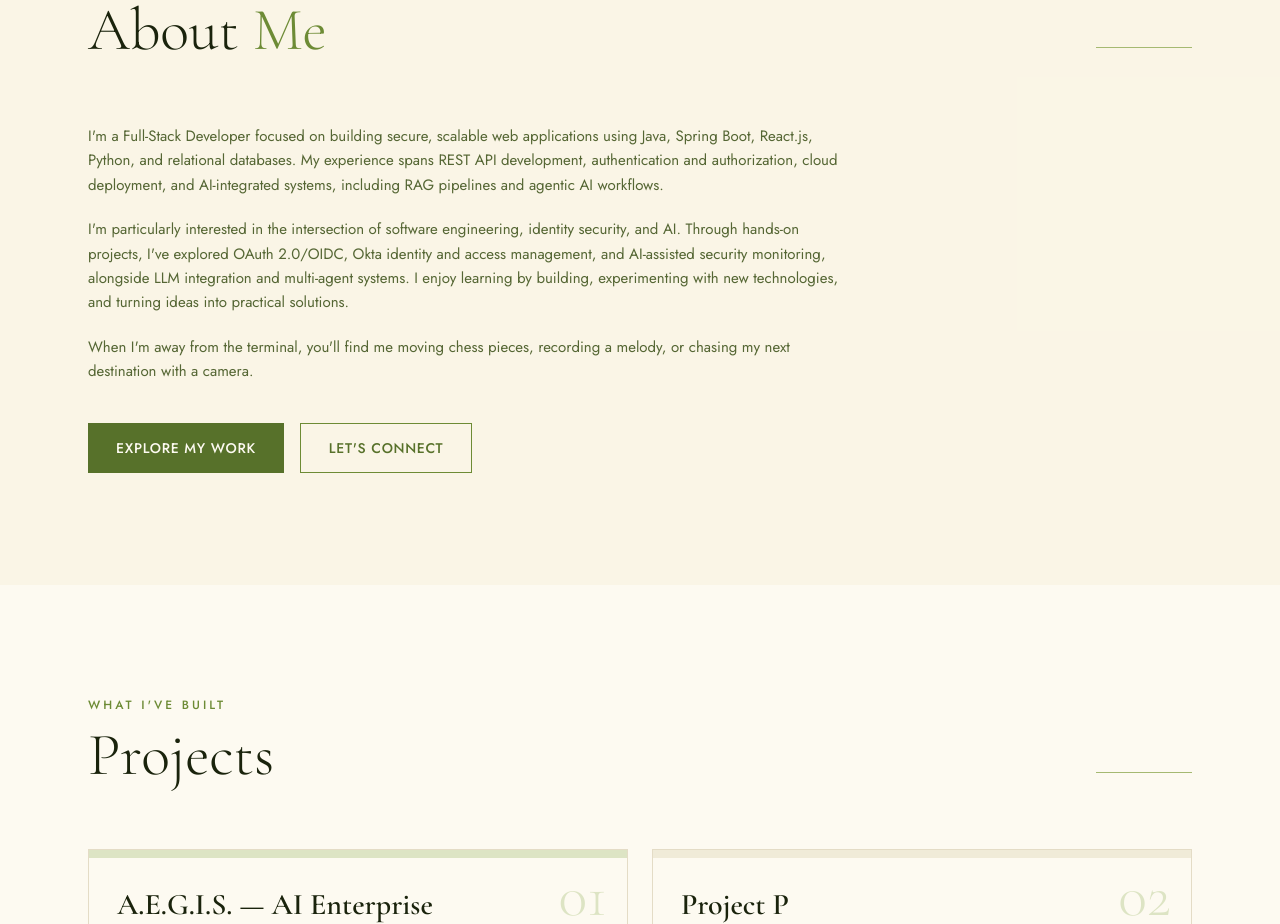
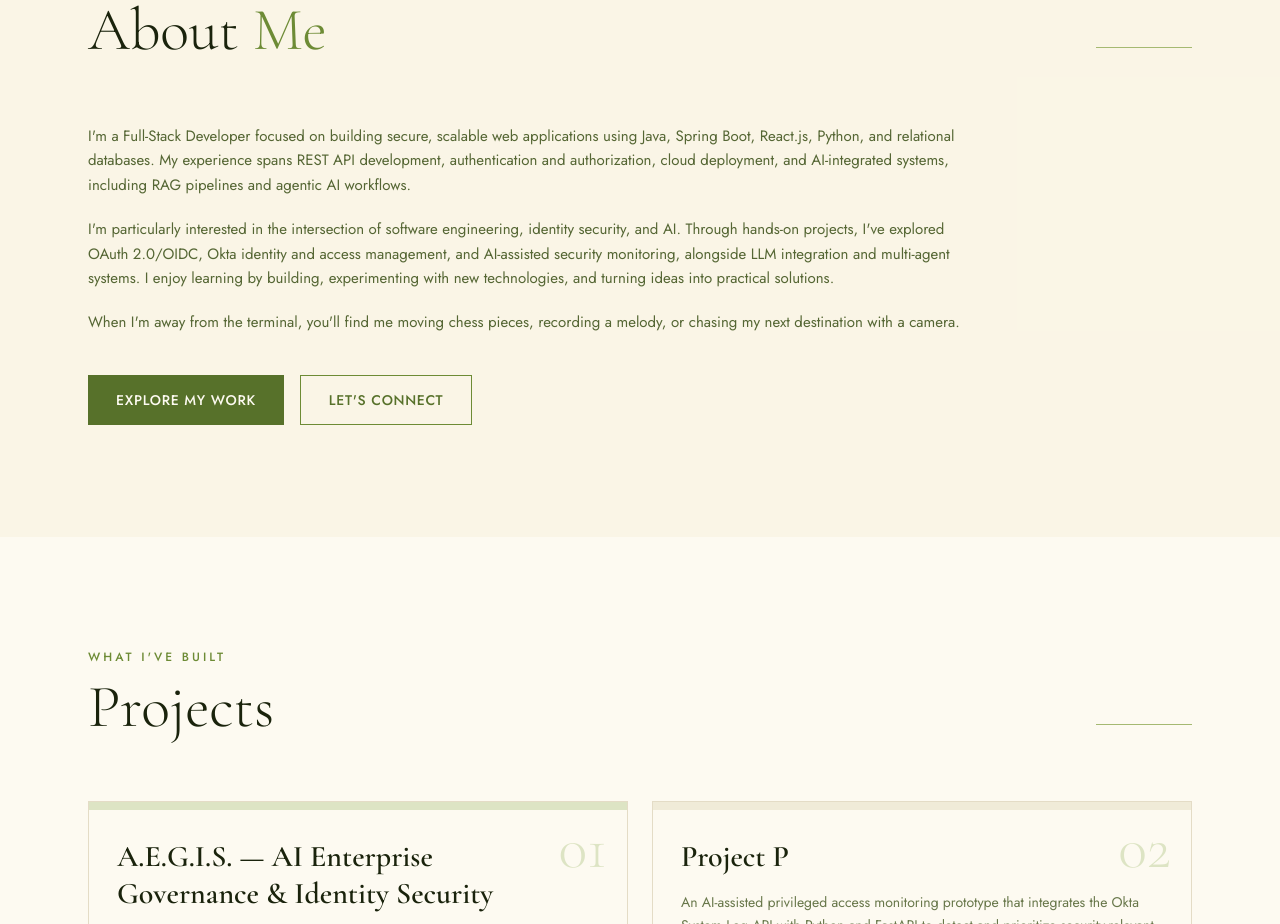
Before and after one commit to Rohitha-25/rohitha-25.github.io, a React (Vite) app: page / in a window 1280 px wide. Shown: the part 940-1864 px from the top of the page. Built offline with nearby package versions, Linux system fonts and the light colour scheme.

Commit message:
portfolio

```diff
--- a/src/components/About.jsx
+++ b/src/components/About.jsx
@@ -13,7 +13,7 @@ export default function About() {
           <div className="w-24 h-px bg-olive-300 hidden sm:block mb-3" />
         </div>
 
-        <div className="flex flex-col gap-8 max-w-3xl">
+        <div className="flex flex-col gap-8 max-w-4xl">
           <div className="space-y-5">
             {personal.bio.map((para, i) => (
               <p key={i} className="font-body text-olive-700/90 leading-relaxed text-[15px]">
```
Also changed, not shown: 4 other files (tests, documents, lock files or other folders).
